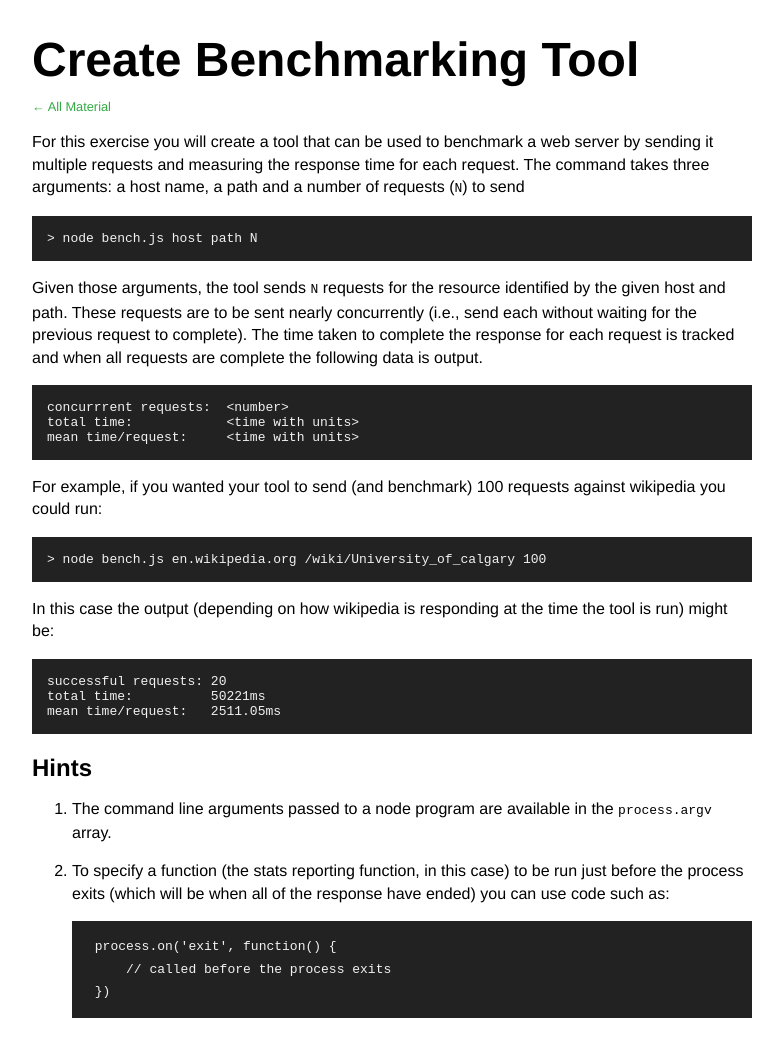
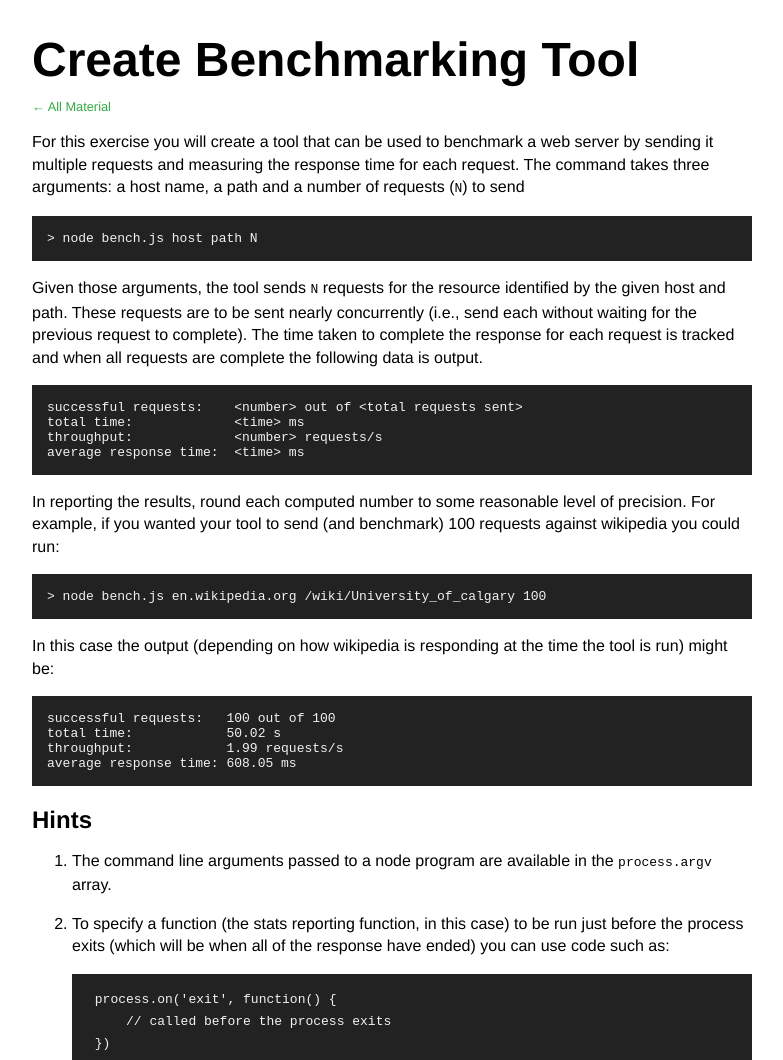
Before and after one commit to sillito/websystems, a Jekyll site: the page built from exercises/bench.markdown, in a window 1280 px wide, cut to the strip 0-1060 px from the top of the page. Shown: the whole strip, without its empty margins (248-1031 px from the left). Built offline with Jekyll 4.4.1, drawn with Linux system fonts in a browser that asks for light colours; Markdown is read by kramdown in place of the engine named in the settings.

Commit message:
fix errors in benchmarking exercise

```diff
--- a/exercises/bench.markdown
+++ b/exercises/bench.markdown
@@ -9,19 +9,21 @@ For this exercise you will create a tool that can be used to benchmark a web ser
 
 Given those arguments, the tool sends `N` requests for the resource identified by the given host and path. These requests are to be sent nearly concurrently (i.e., send each without waiting for the previous request to complete). The time taken to complete the response for each request is tracked and when all requests are complete the following data is output.
 
-	concurrrent requests:  <number>
-	total time:            <time with units>
-	mean time/request:     <time with units>
+	successful requests:    <number> out of <total requests sent>
+	total time:             <time> ms
+	throughput:             <number> requests/s
+	average response time:  <time> ms
 
-For example, if you wanted your tool to send (and benchmark) 100 requests against wikipedia you could run:
+In reporting the results, round each computed number to some reasonable level of precision. For example, if you wanted your tool to send (and benchmark) 100 requests against wikipedia you could run:
 
 	> node bench.js en.wikipedia.org /wiki/University_of_calgary 100
 
 In this case the output (depending on how wikipedia is responding at the time the tool is run) might be:
 
-	successful requests: 20
-	total time:          50221ms
-	mean time/request:   2511.05ms
+	successful requests:   100 out of 100
+	total time:            50.02 s
+	throughput:            1.99 requests/s
+	average response time: 608.05 ms
 
 ## Hints
 
```
